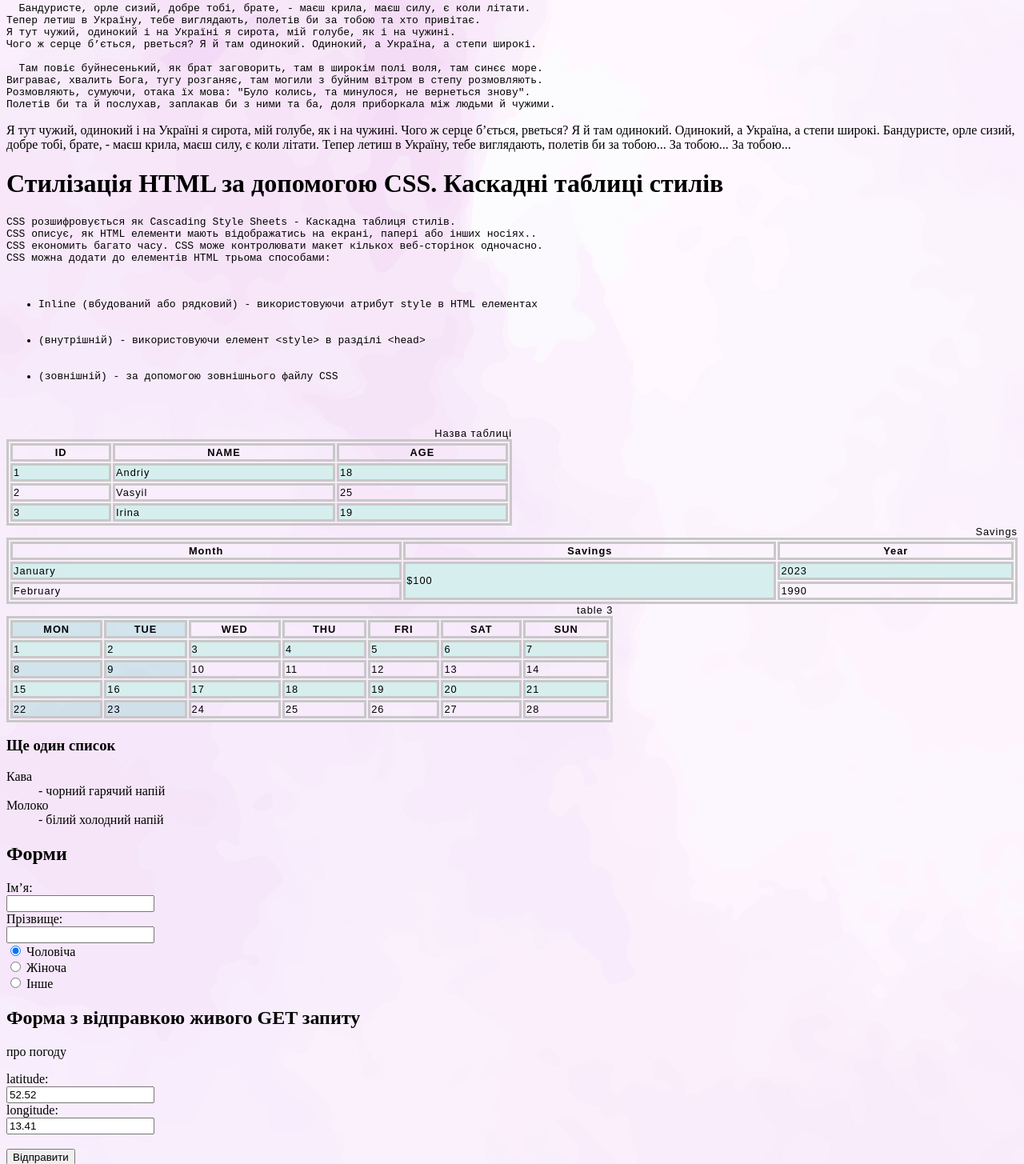
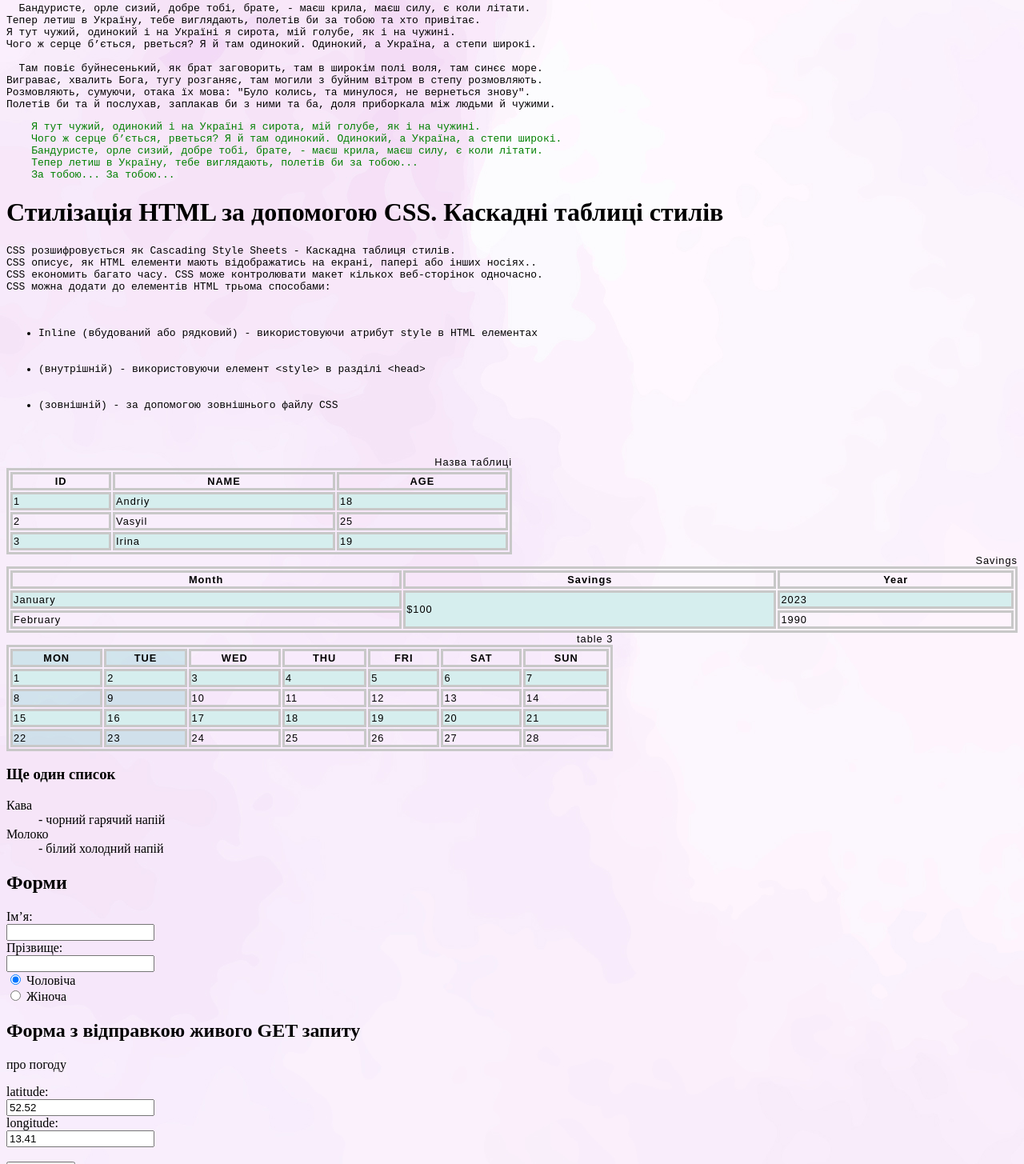
Before and after one commit to PavloDrenin/Course1_WEB_zpi_zp31_lab1, a website: page index.html in a window 1280 px wide. Shown: the part 1299-2754 px from the top of the page at 80% size. Drawn offline with Linux system fonts and the light colour scheme.

Commit message:
first commit

```diff
--- a/index.html
+++ b/index.html
@@ -86,13 +86,13 @@
 Розмовляють, сумуючи, отака їх мова: "Було колись, та минулося, не вернеться знову".
 Полетів би та й послухав, заплакав би з ними та ба, доля приборкала між людьми й чужими.
 </pre>
-<p>
+<pre style="color: green ">
     Я тут чужий, одинокий і на Україні я сирота, мій голубе, як і на чужині.
     Чого ж серце б’ється, рветься? Я й там одинокий. Одинокий, а Україна, а степи широкі.
     Бандуристе, орле сизий, добре тобі, брате, - маєш крила, маєш силу, є коли літати.
     Тепер летиш в Україну, тебе виглядають, полетів би за тобою...
     За тобою... За тобою...
-</p>
+</pre>
 <h1 id="c1">Стилізація HTML за допомогою CSS. Каскадні таблиці стилів</h1>
 <pre>
 CSS розшифровується як Cascading Style Sheets - Каскадна таблиця стилів.
@@ -217,7 +217,6 @@ CSS можна додати до елементів HTML трьома спосо
 <form>
     <input type='radio' name='gender' checked> Чоловіча<br>
     <input type='radio' name='gender'> Жіноча<br>
-    <input type='radio' name='gender'> Інше
 </form>
 <h2>Форма з відправкою живого GET запиту</h2>
 <p>про погоду</p>
```
